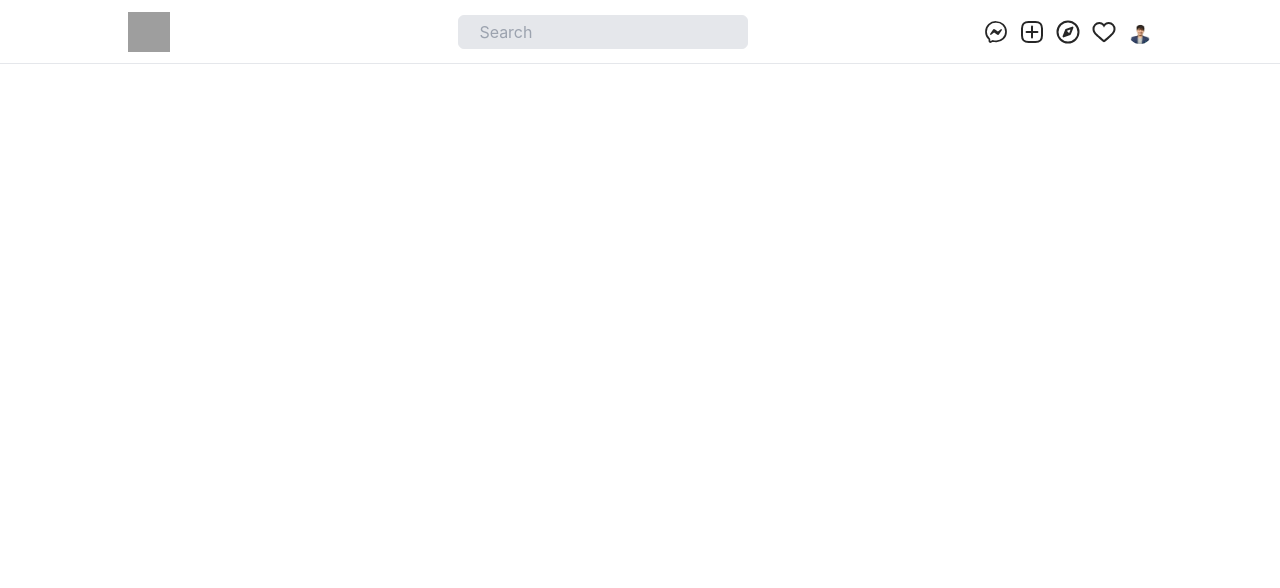
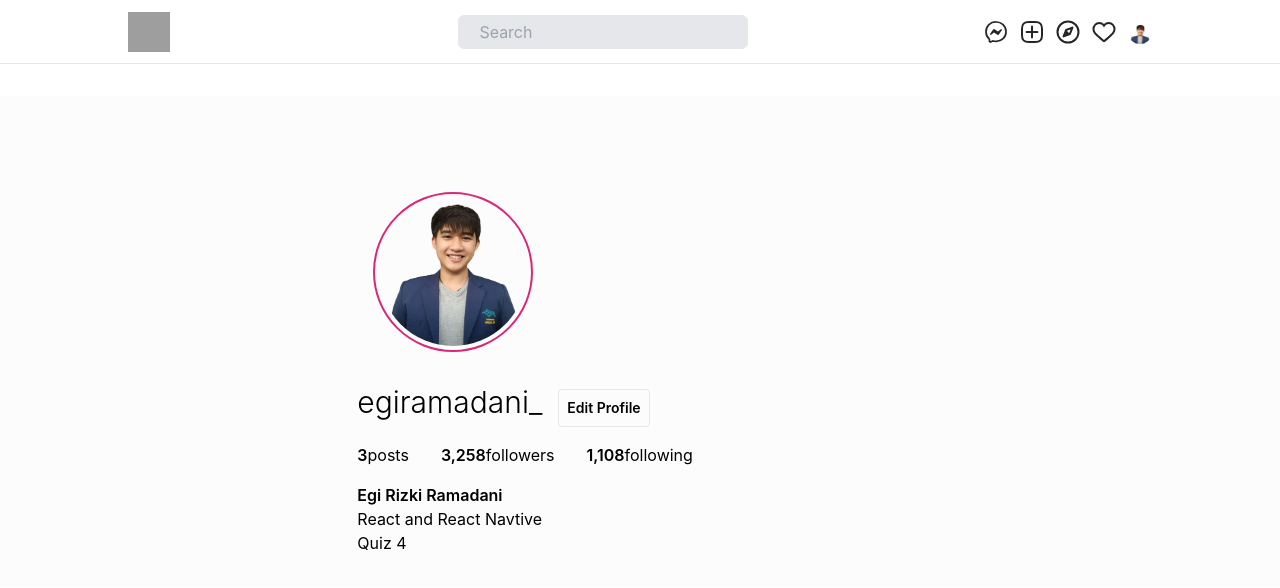
Before and after one commit to egi321910004/Instagramclone, a React (Create React App) app: page / in a window 1280 px wide. Shown: the top 588 px of the page. Built offline with nearby package versions, Linux system fonts and the light colour scheme; grey boxes are pictures that could not be loaded.

Commit message:
Profile deskripsi

```diff
--- /dev/null
+++ b/src/components/Profiledeskripsi.jsx
@@ -0,0 +1,60 @@
+import React from "react";
+
+export default function Profiledeskripsi() {
+  return (
+    <div className="bg-gray-100 bg-opacity-25 h-full">
+      <div className="w-8/12 mx-auto mb-8">
+        <div className="flex flex-wrap items-center p-8">
+          {/* Foto Profile */}
+          <img
+            className="w-20 h-20 md:w-40 md:h-40 object-cover rounded-full
+                     border-2 border-pink-600 p-1 ml-32 mt-16"
+            src="/images/eginew.png"
+            alt="profile"
+          />
+          {/* Follower atau tentang profile */}
+          <div className="w-8/12 ml-28 mt-8 ">
+            <div className="mb-4">
+              <h2 className="text-3xl inline-block font-light ">
+                egiramadani_
+              </h2>
+              <button
+                href="#"
+                class="px-2 py-2 ml-4
+                        text-black font-semibold border text-sm rounded text-center
+                        sm:inline-block"
+              >
+                Edit Profile
+              </button>
+            </div>
+            <ul class="hidden md:flex space-x-8 mb-4">
+              <li>
+                <span class="font-semibold">3</span>
+                posts
+              </li>
+
+              <li>
+                <span class="font-semibold">3,258</span>
+                followers
+              </li>
+              <li>
+                <span class="font-semibold">1,108</span>
+                following
+              </li>
+            </ul>
+            <div class="hidden md:block">
+              <h1 class="font-semibold text-1xl">Egi Rizki Ramadani</h1>
+              <span>React and React Navtive</span>
+              <p>Quiz 4 </p>
+            </div>
+          </div>
+          <div class="md:hidden text-sm my-2">
+            <h1 class="font-semibold">Mr Travlerrr...</h1>
+            <span>Travel, Nature and Music</span>
+            <p>Lorem ipsum dolor sit amet consectetur</p>
+          </div>
+        </div>
+      </div>
+    </div>
+  );
+}
--- a/src/pages/ProfilePage.jsx
+++ b/src/pages/ProfilePage.jsx
@@ -1,10 +1,12 @@
 import React from "react";
 import Navbar from "../components/Navbar";
+import Profiledeskripsi from "../components/Profiledeskripsi";
 
 export default function ProfilePage() {
   return (
     <div>
       <Navbar />
+      <Profiledeskripsi />
     </div>
   );
 }
```
